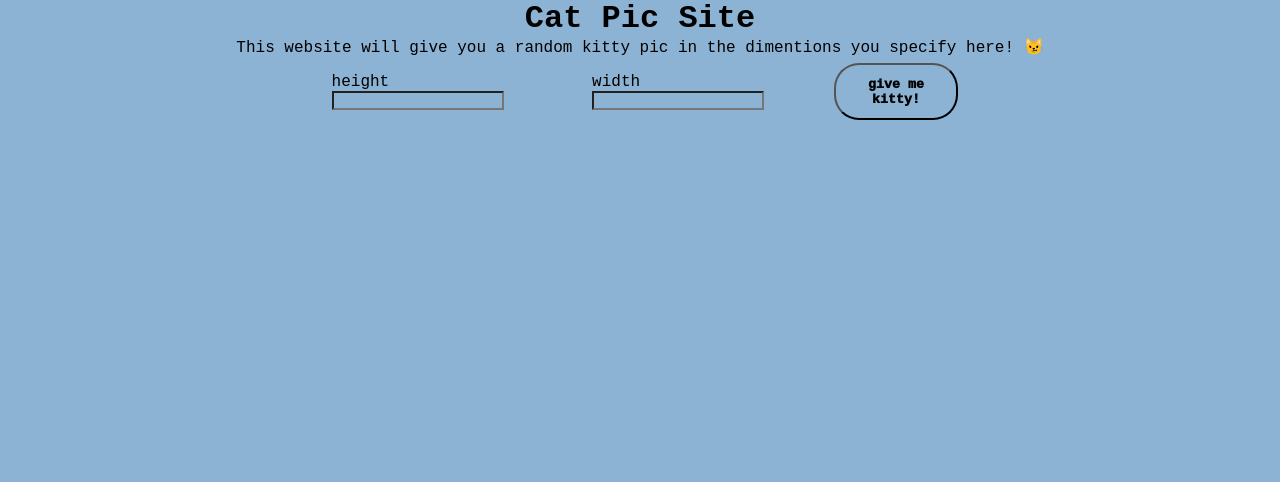
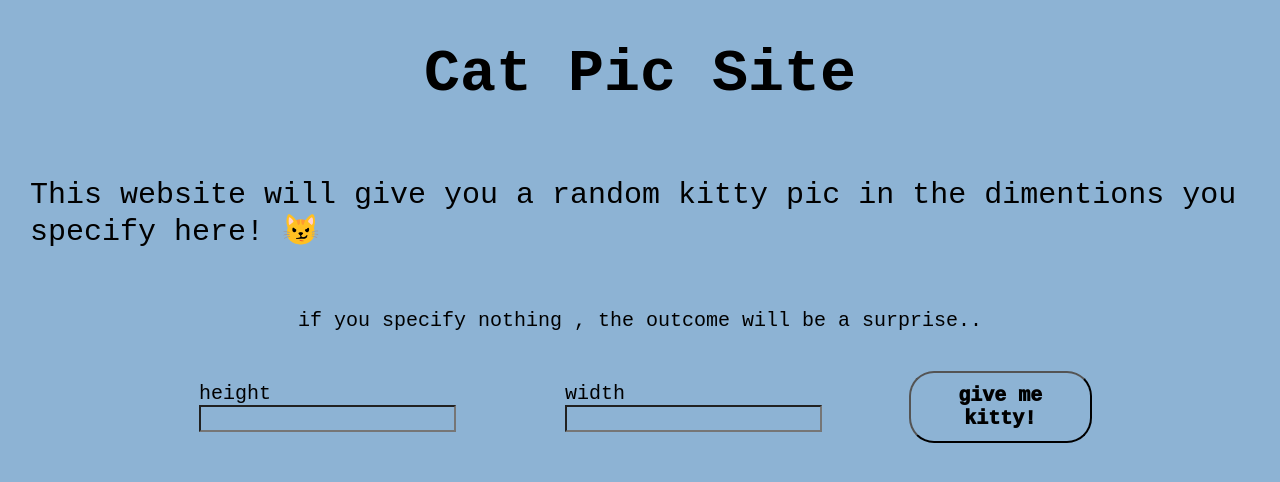
Before and after one commit to GSG-CF04/API-task-Aseel, a plain HTML site: page index.html in a window 1280 px wide. Drawn offline with Linux system fonts and the light colour scheme.

Commit message:
added some touchups for styling

```diff
--- a/index.html
+++ b/index.html
@@ -10,11 +10,14 @@
 </head>
 
 <body>
-    <h1>
+    <h1 id="site-name">
         Cat Pic Site
     </h1>
-    <p>
+    <p class="main-content">
         This website will give you a random kitty pic in the dimentions you specify here! 😼
+    </p>
+    <p class="sub-content">
+        if you specify nothing , the outcome will be a surprise..
     </p>
     <form class="form">
         <div class="lable">
@@ -28,6 +31,7 @@
         <button type="button" id="button">give me kitty!</button>
     </form>
     <div id="imageContainer"></div>
+    <div id="errorMsg"></div>
     <script src="script.js"></script>
 </body>
 
--- a/style.css
+++ b/style.css
@@ -2,6 +2,7 @@
     padding: 0px;
     margin: 0px;
     font-family: 'Courier New', Courier, monospace;
+    font-size: 20px;
     background-color: rgb(141, 179, 212);
 }
 body{
@@ -9,8 +10,17 @@ body{
     flex-direction: column;
     align-items: center;
 }
-
-
+#site-name{
+    font-size: 3rem;
+    padding:2rem;
+}
+.main-content{
+    font-size: 1.5rem;
+    padding:1.5rem;
+}
+.sub-content{
+    padding:1.5rem;
+}
 .lable {
     padding: 1em;
 }
@@ -18,14 +28,16 @@ body{
 .form {
     display: flex;
 }
+input{
+    background-color:rgb(141, 179, 212) ;
+}
 
-#imageContainer{
-    width: fit-content;
-    height: fit-content;
-}
 #button{
     font-weight: 1000;
     margin: 1%;
     border-radius: 25px;
     padding: 1%;
 }
+#errorMsg{
+    color:rgb(189, 0, 0);
+}
```
